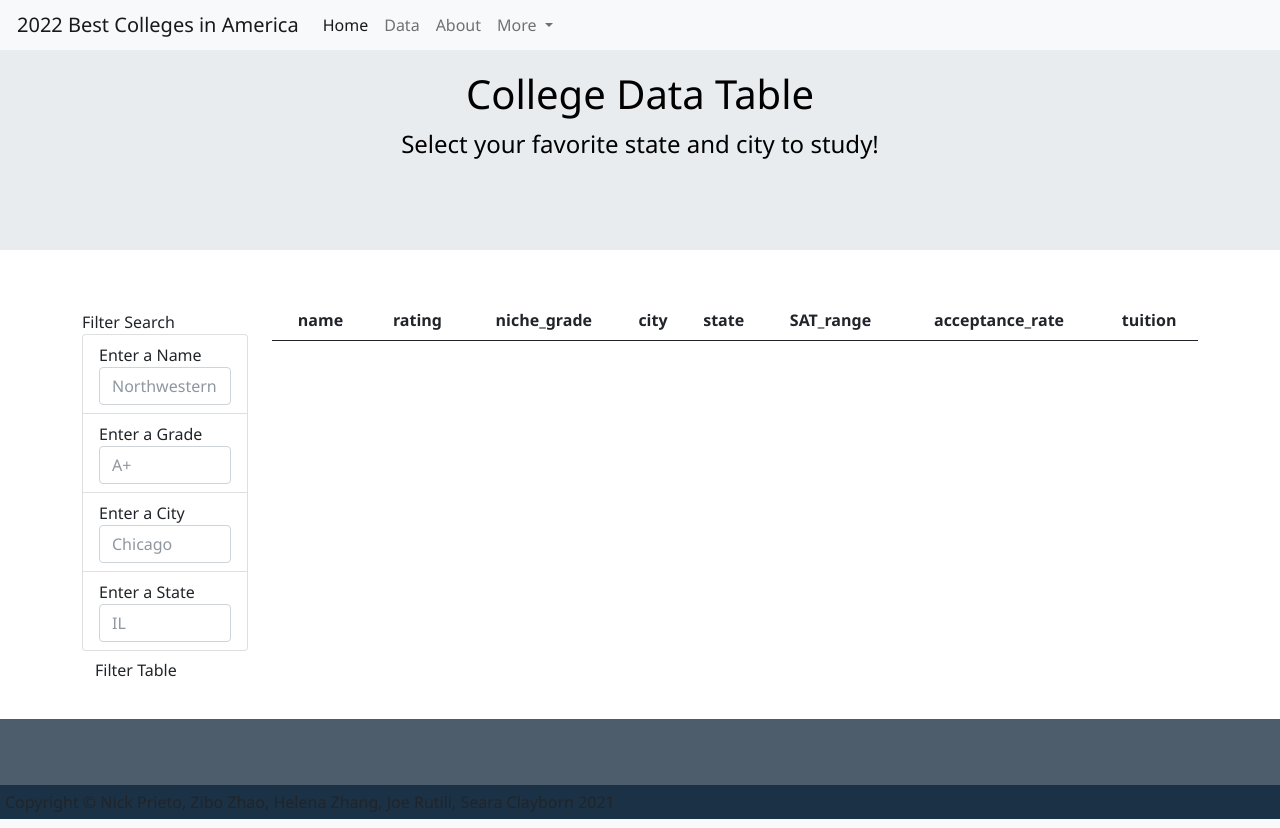
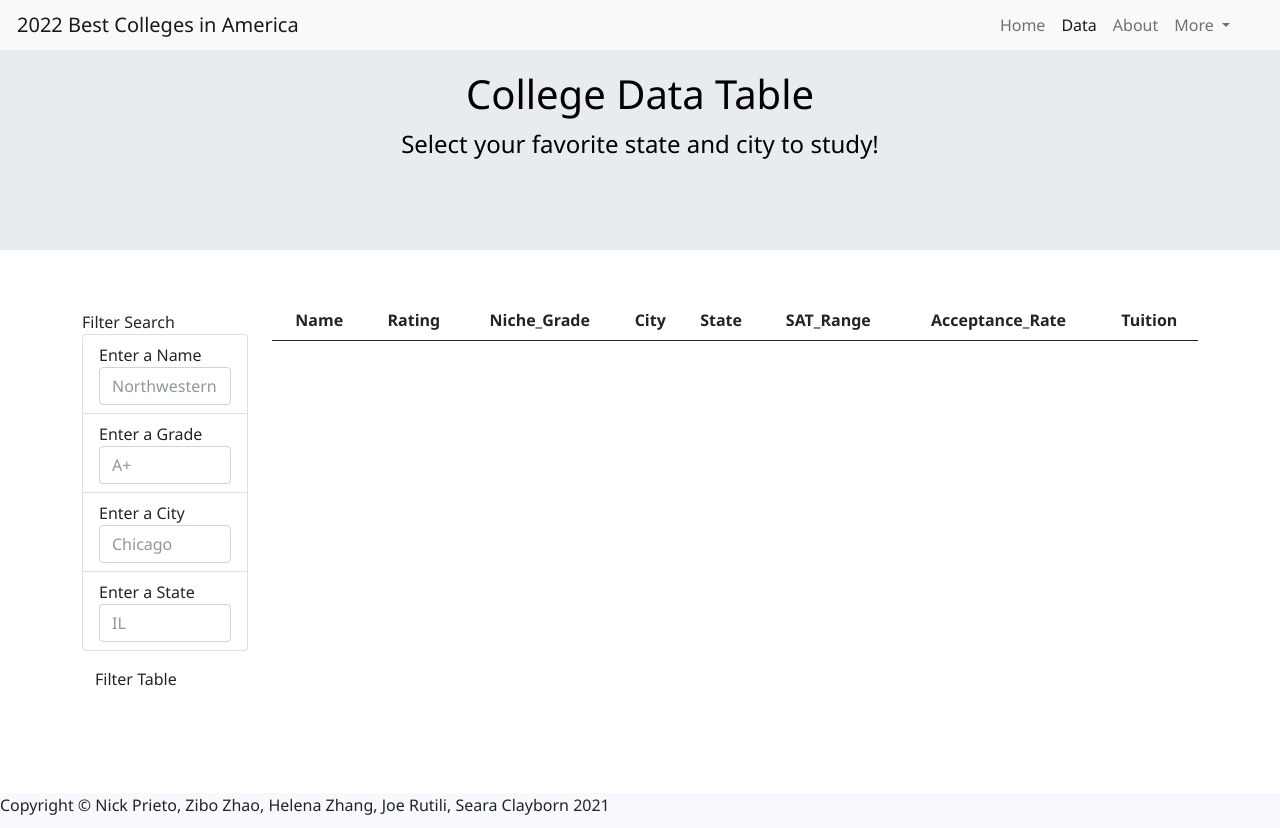
Before and after one commit to ZiboZhao0804/University-Ranking, a Flask app: page /datapage in a window 1280 px wide. Run offline with Flask 2, Linux system fonts and the light colour scheme; data that the repository does not hold is empty.

Commit message:
html changes

```diff
--- a/static/css/style.css
+++ b/static/css/style.css
@@ -25,19 +25,19 @@ body {
   right: 0;
   bottom: 0;
   left: 0;
-  min-height: 100px;
-  background: #4e5d6c;
+  min-height: 35px;
+  background: ghostwhite;
 }
 
 /* The code styles the text at the bottom of the footer */
-.footer > .bottom {
+/* .footer > .bottom {
   position: absolute;
   right: 0;
   bottom: 0;
   left: 0;
   padding: 5px;
   background: #1b3146;
-}
+} */
 
 .navbar {
   padding: 5px;
@@ -278,3 +278,24 @@ select {
   margin-right: 8px;
   opacity: 1;
 }
+
+/* Scale up the box */
+.box:hover {
+  transform: scale(1.2, 1.2);
+}
+
+/* Fade in the pseudo-element with the bigger shadow */
+.box:hover::after {
+  opacity: 1;
+}
+
+/*Add padding to the right of NavBar items*/
+.navbar-nav{ padding-right: 25px;}
+
+.panel-heading{
+  font-weight:500;
+}
+
+#filter-btn{
+  padding-top: 15px;
+}
--- a/templates/datapage.html
+++ b/templates/datapage.html
@@ -25,12 +25,12 @@
           <span class="navbar-toggler-icon"></span>
         </button>
         <div class="collapse navbar-collapse" id="navbarNavDropdown">
-          <ul class="navbar-nav">
+          <ul class="navbar-nav ms-auto">
             <li class="nav-item">
-              <a class="nav-link active" aria-current="page" href="/">Home</a>
+              <a class="nav-link" aria-current="page" href="/">Home</a>
             </li>
             <li class="nav-item">
-              <a class="nav-link" href="/datapage">Data</a>
+              <a class="nav-link active" href="/datapage">Data</a>
             </li>
             <li class="nav-item">
               <a class="nav-link" href="/aboutus">About</a>
@@ -89,14 +89,14 @@
             <table id="ufo-table" class="table table-striped">
               <thead>
                 <tr>
-                  <th class="table-head">name</th>
-                  <th class="table-head">rating</th>
-                  <th class="table-head">niche_grade</th>
-                  <th class="table-head">city</th>
-                  <th class="table-head">state</th>
-                  <th class="table-head">SAT_range</th>
-                  <th class="table-head">acceptance_rate</th>
-                  <th class="table-head">tuition</th>
+                  <th class="table-head">Name</th>
+                  <th class="table-head">Rating</th>
+                  <th class="table-head">Niche_Grade</th>
+                  <th class="table-head">City</th>
+                  <th class="table-head">State</th>
+                  <th class="table-head">SAT_Range</th>
+                  <th class="table-head">Acceptance_Rate</th>
+                  <th class="table-head">Tuition</th>
                 </tr>
               </thead>
               <tbody></tbody>
--- a/templates/index.html
+++ b/templates/index.html
@@ -28,7 +28,7 @@
         <span class="navbar-toggler-icon"></span>
       </button>
       <div class="collapse navbar-collapse" id="navbarNavDropdown">
-        <ul class="navbar-nav ml-auto">
+        <ul class="navbar-nav ms-auto">
           <li class="nav-item">
             <a class="nav-link active" aria-current="page" href="/">Home</a>
           </li>
```
Also changed, not shown: templates/aboutus.html (+8 -8 lines).
